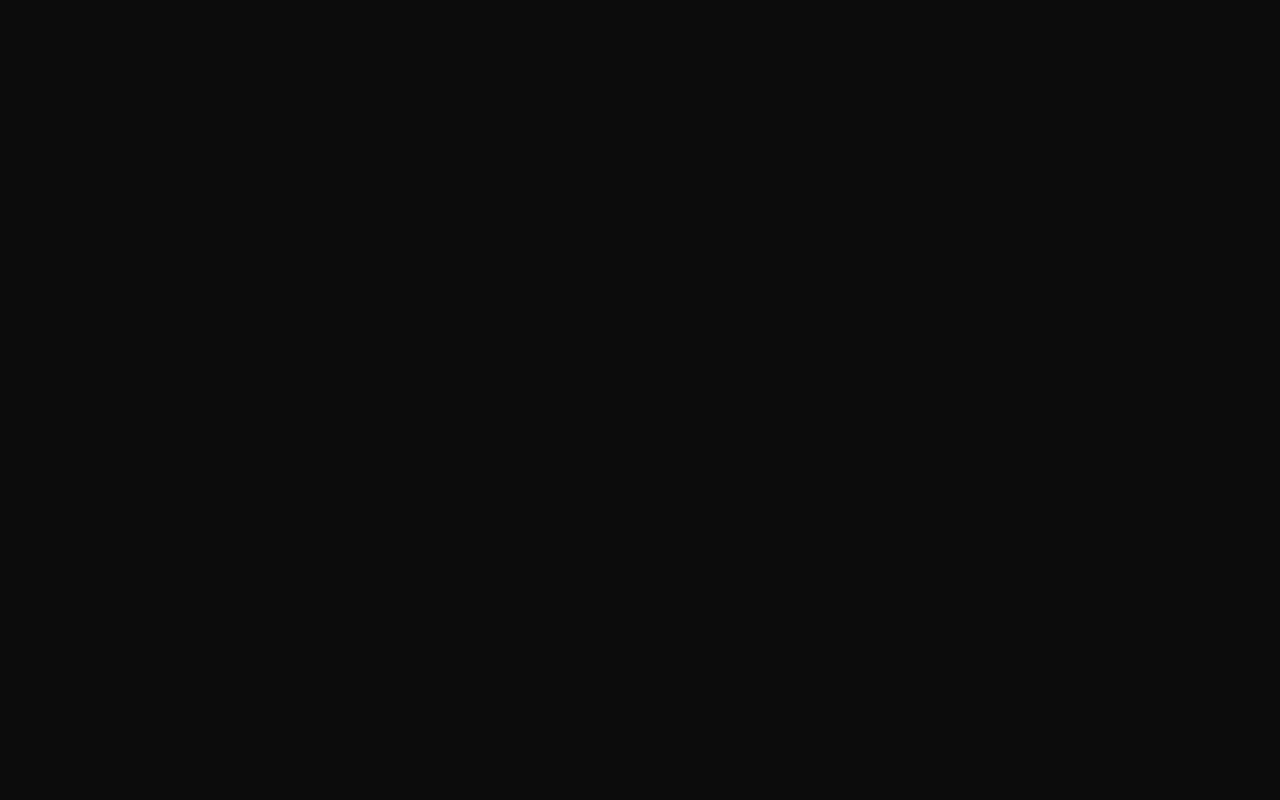
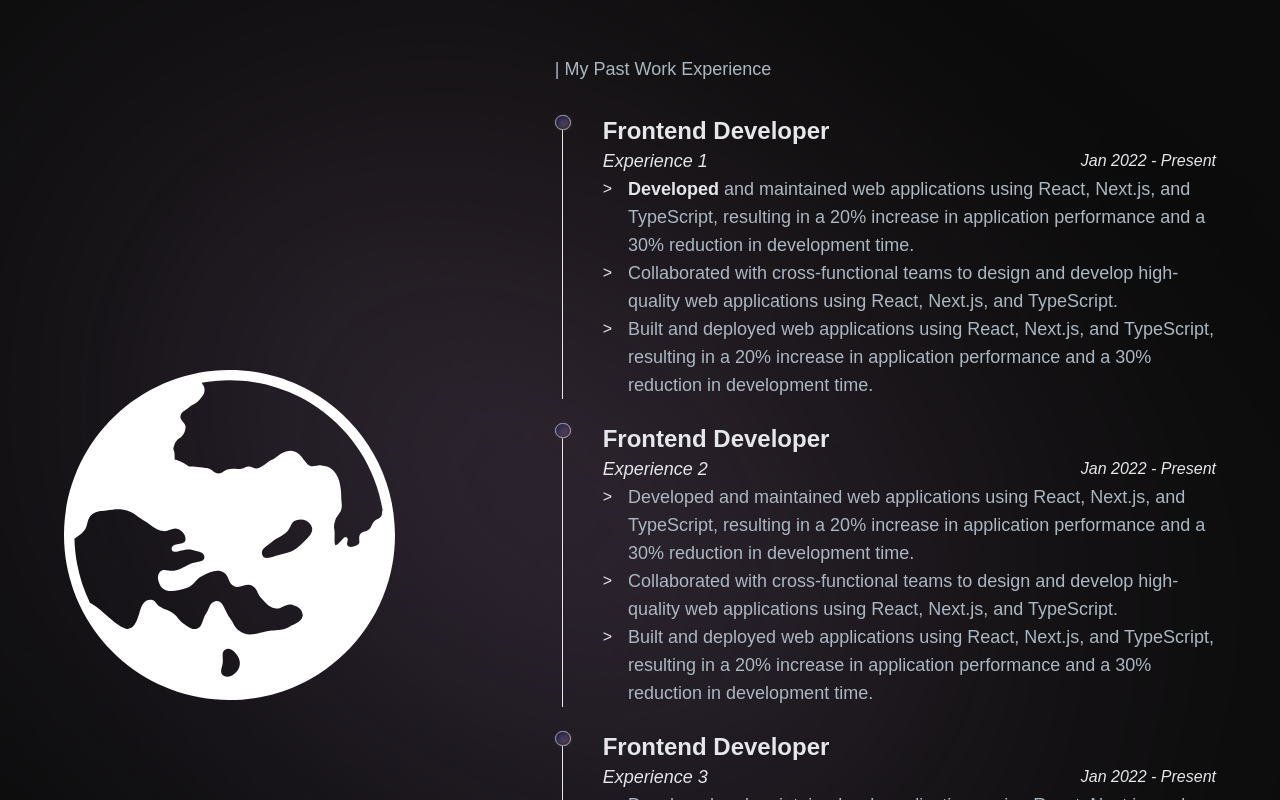
Before and after one commit to abhxnav/portfolio-2024, a Next.js app: page / in a window 1280 px wide. Shown: the part 1880-2680 px from the top of the page. Before the commit the page ends 1871 px from the top, so only its background shows below. Built offline with nearby package versions, Linux system fonts and the light colour scheme; a web font is replaced by a local one.

Commit message:
feat : added work experience section

```diff
--- a/package.json
+++ b/package.json
@@ -12,7 +12,8 @@
     "framer-motion": "^11.11.9",
     "next": "14.2.15",
     "react": "^18",
-    "react-dom": "^18"
+    "react-dom": "^18",
+    "react-markdown": "^9.0.1"
   },
   "devDependencies": {
     "@types/node": "^20",
--- a/src/app/globals.css
+++ b/src/app/globals.css
@@ -79,7 +79,7 @@ body {
   filter: blur(190px);
 }
 
-.gradient-explore {
+.gradient-projects {
   position: absolute;
   width: 404px;
   height: 800px;
@@ -105,6 +105,33 @@ body {
   transform: rotate(-114.2deg);
 }
 
+.gradient-exp {
+  position: absolute;
+  width: 304px;
+  height: 100vh;
+  left: 30%;
+  top: 10%;
+
+  background-image: linear-gradient(270deg,
+      hsl(340deg 76% 70%) 0%,
+      /* Bright Pink */
+      hsl(320deg 70% 80%) 26%,
+      /* Soft Pink */
+      hsl(290deg 70% 85%) 39%,
+      /* Pale Purple */
+      hsl(240deg 70% 90%) 50%,
+      /* Light Blue */
+      hsl(200deg 70% 85%) 61%,
+      /* Soft Sky Blue */
+      hsl(250deg 65% 70%) 74%,
+      /* Muted Violet */
+      hsl(300deg 76% 70%) 100%
+      /* Pinkish Purple */
+    );
+  filter: blur(200px) brightness(0.4);
+  transform: rotate(-53.13deg);
+}
+
 .frost {
   background: rgba(255, 255, 255, 0.25);
   box-shadow: 0 8px 32px 0 rgba(31, 38, 135, 0.37);
--- a/src/app/page.tsx
+++ b/src/app/page.tsx
@@ -1,4 +1,4 @@
-import { About, Hero, Navbar, Projects } from '@/components'
+import { About, Hero, Navbar, Projects, WorkExperience } from '@/components'
 
 const Home = () => {
   return (
@@ -7,8 +7,12 @@ const Home = () => {
       <Hero />
       <div className="relative">
         <About />
-        <div className="gradient-explore z-0" />
+        <div className="gradient-projects z-0" />
         <Projects />
+      </div>
+      <div className="relative">
+        <WorkExperience />
+        <div className="gradient-exp z-0" />
       </div>
     </div>
   )
--- /dev/null
+++ b/src/components/ExperiencePoint.tsx
@@ -0,0 +1,49 @@
+import { parseText } from '@/lib/utils'
+
+interface ExperiencePointProps {
+  role: string
+  company: string
+  duration: string
+  description: string[]
+}
+
+const ExperiencePoint = ({
+  role,
+  company,
+  duration,
+  description,
+}: ExperiencePointProps) => {
+  return (
+    <div className="flex flex-row items-center justify-center">
+      {/* Bullet */}
+      <div className="flex flex-col items-center justify-center h-full">
+        <div className="w-4 h-4 rounded-full relative border border-dark-200">
+          <span className="absolute inset-0 z-0 button-gradient rounded-full" />
+        </div>
+        <div className="w-px h-full bg-dark-200" />
+      </div>
+
+      {/* Content */}
+      <div className="flex flex-col flex-1 ml-8">
+        <p className="font-semibold text-2xl text-dark-200">{role}</p>
+        <div className="flex items-center justify-between">
+          <p className="font-medium text-lg text-dark-200 italic">{company}</p>
+          <p className="font-normal text-dark-200 italic">{duration}</p>
+        </div>
+        <div>
+          {description.map((desc, idx) => (
+            <div className="flex gap-4" key={idx}>
+              <span className="mt-0.5">&gt;</span>
+              <p
+                className="font-normal text-lg text-dark-300"
+                dangerouslySetInnerHTML={{ __html: parseText(desc) }}
+              />
+            </div>
+          ))}
+        </div>
+      </div>
+    </div>
+  )
+}
+
+export default ExperiencePoint
--- /dev/null
+++ b/src/components/WorkExperience.tsx
@@ -0,0 +1,49 @@
+'use client'
+
+import { fadeIn, renderVariants, staggerContainer } from '@/lib/motion'
+import { motion } from 'framer-motion'
+import Image from 'next/image'
+import TypingEffect from './shared/TypingEffect'
+import TitleText from './shared/TitleText'
+import { workExperience } from '@/data'
+import ExperiencePoint from './ExperiencePoint'
+
+const WorkExperience = () => {
+  return (
+    <section className="sm:p-16 xs:p-8 px-6 py-12 relative z-10">
+      <motion.div
+        variants={staggerContainer(0.2, 1)}
+        initial="hidden"
+        whileInView="show"
+        viewport={{ once: false, amount: 0.25 }}
+        className="2xl:max-w-[1280px] w-full mx-auto flex lg:flex-row flex-col gap-40"
+      >
+        <motion.div
+          variants={renderVariants('left')}
+          className="flex items-center justify-center flex-[0.5]"
+        >
+          <Image
+            src="/assets/icons/globe.svg"
+            alt="globe"
+            width={1}
+            height={1}
+            className="w-full h-full object-contain"
+          />
+        </motion.div>
+        <motion.div
+          variants={fadeIn('left', 'tween', 0.2, 1)}
+          className="flex justify-center flex-col flex-1"
+        >
+          <TypingEffect title="| My Past Work Experience" />
+          <div className="flex flex-col gap-6 mt-8">
+            {workExperience?.map((exp, idx) => (
+              <ExperiencePoint key={exp.id} {...exp} />
+            ))}
+          </div>
+        </motion.div>
+      </motion.div>
+    </section>
+  )
+}
+
+export default WorkExperience
--- a/src/components/index.ts
+++ b/src/components/index.ts
@@ -2,7 +2,9 @@ export { default as Navbar } from '@/components/Navbar'
 export { default as Hero } from '@/components/Hero'
 export { default as About } from '@/components/About'
 export { default as Projects } from '@/components/Projects'
+export { default as WorkExperience } from '@/components/WorkExperience'
 export { default as ProjectCard } from '@/components/ProjectCard'
+export { default as ExperiencePoint } from '@/components/ExperiencePoint'
 
 export { default as Button } from '@/components/shared/Button'
 export { default as TypingEffect } from '@/components/shared/TypingEffect'
--- a/src/components/shared/TitleText.tsx
+++ b/src/components/shared/TitleText.tsx
@@ -2,7 +2,7 @@ import { textVariant2 } from '@/lib/motion'
 import { motion } from 'framer-motion'
 
 interface TitleTextProps {
-  title: string
+  title: string | JSX.Element
   textStyles?: string
 }
 
--- a/src/data/index.ts
+++ b/src/data/index.ts
@@ -30,3 +30,39 @@ export const projects = [
     imgUrl: '/assets/pictures/project1.jpg',
   },
 ]
+
+export const workExperience = [
+  {
+    id: 'exp-1',
+    role: 'Frontend Developer',
+    company: 'Experience 1',
+    duration: 'Jan 2022 - Present',
+    description: [
+      `**Developed** and maintained web applications using React, Next.js, and TypeScript, resulting in a 20% increase in application performance and a 30% reduction in development time.`,
+      'Collaborated with cross-functional teams to design and develop high-quality web applications using React, Next.js, and TypeScript.',
+      'Built and deployed web applications using React, Next.js, and TypeScript, resulting in a 20% increase in application performance and a 30% reduction in development time.',
+    ],
+  },
+  {
+    id: 'exp-2',
+    role: 'Frontend Developer',
+    company: 'Experience 2',
+    duration: 'Jan 2022 - Present',
+    description: [
+      'Developed and maintained web applications using React, Next.js, and TypeScript, resulting in a 20% increase in application performance and a 30% reduction in development time.',
+      'Collaborated with cross-functional teams to design and develop high-quality web applications using React, Next.js, and TypeScript.',
+      'Built and deployed web applications using React, Next.js, and TypeScript, resulting in a 20% increase in application performance and a 30% reduction in development time.',
+    ],
+  },
+  {
+    id: 'exp-3',
+    role: 'Frontend Developer',
+    company: 'Experience 3',
+    duration: 'Jan 2022 - Present',
+    description: [
+      'Developed and maintained web applications using React, Next.js, and TypeScript, resulting in a 20% increase in application performance and a 30% reduction in development time.',
+      'Collaborated with cross-functional teams to design and develop high-quality web applications using React, Next.js, and TypeScript.',
+      'Built and deployed web applications using React, Next.js, and TypeScript, resulting in a 20% increase in application performance and a 30% reduction in development time.',
+    ],
+  },
+]
--- a/src/lib/motion.ts
+++ b/src/lib/motion.ts
@@ -115,3 +115,19 @@ export const fadeIn = (
     },
   },
 })
+
+export const renderVariants = (direction: string) => ({
+  hidden: {
+    x: direction === 'left' ? '-100%' : '100%',
+    rotate: 120,
+  },
+  show: {
+    x: 0,
+    rotate: 0,
+    transition: {
+      type: 'spring',
+      duration: 1.8,
+      delay: 0.5,
+    },
+  },
+})
--- /dev/null
+++ b/src/lib/utils.ts
@@ -0,0 +1,15 @@
+export const parseText = (text: string) => {
+  // Replace **bold** with <span class="font-extrabold">
+  const boldParsed = text.replace(
+    /\*\*(.*?)\*\*/g,
+    '<span class="font-extrabold text-dark-200">$1</span>'
+  )
+
+  // Replace __italic__ with <span class="italic">
+  const italicParsed = boldParsed.replace(
+    /__(.*?)__/g,
+    '<span class="italic text-dark-200">$1</span>'
+  )
+
+  return italicParsed
+}
```
Also changed, not shown: 1 other file (tests, documents, lock files or other folders).
